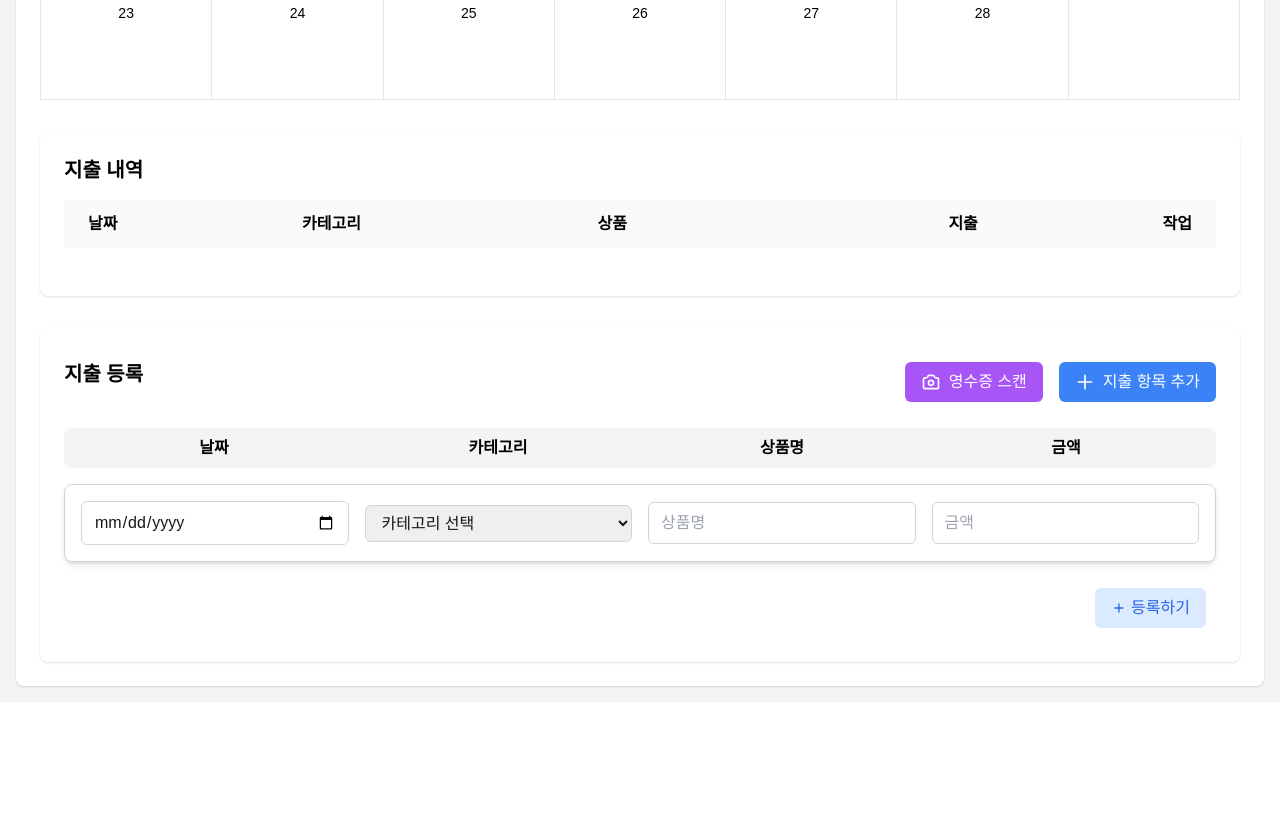
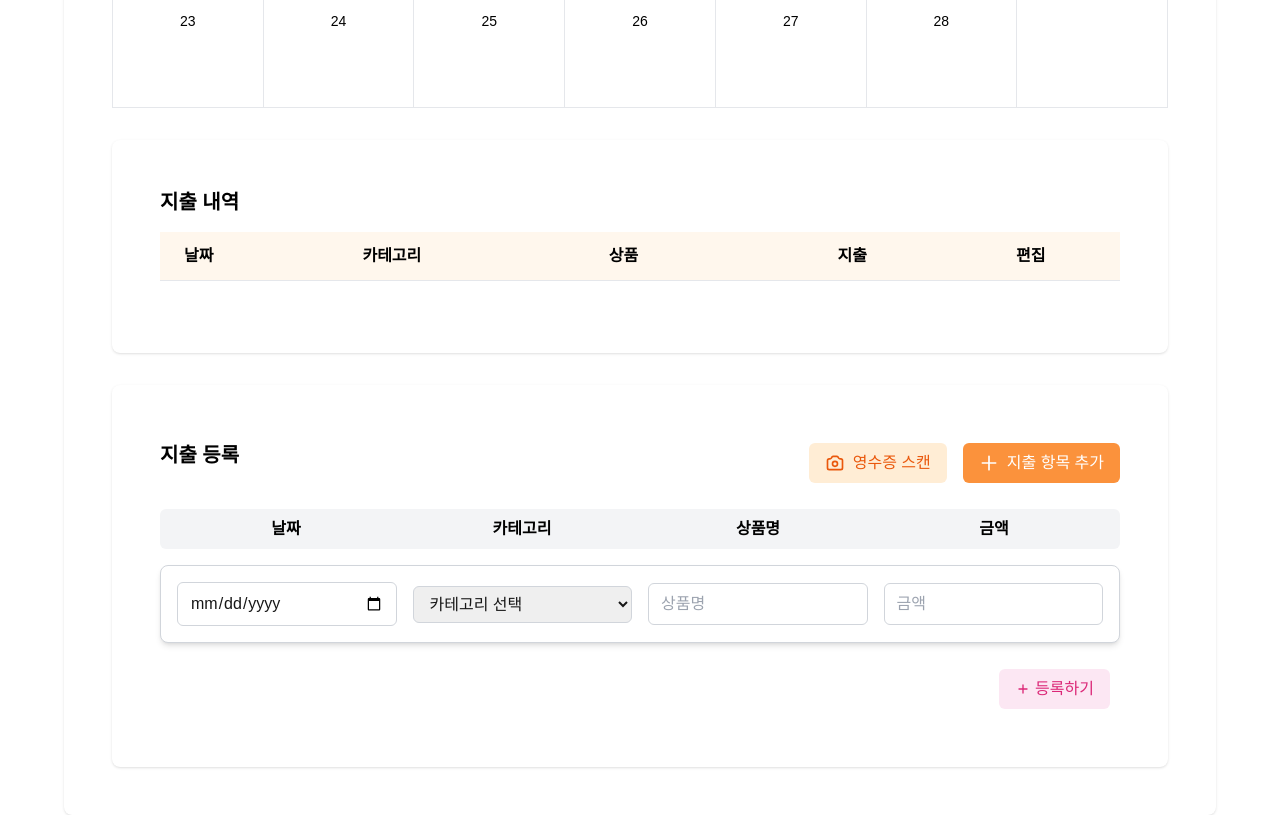
Before and after one commit to ACS7th-alpha/HAMA-frontend, a Next.js app: page /calendar in a window 1280 px wide. Shown: the part 920-1735 px from the top of the page. Before the commit the page ends 1622 px from the top, so only its background shows below. Built offline with nearby package versions, Linux system fonts and the light colour scheme; a web font is replaced by a local one.

Commit message:
design(ui): ui 일부 수정

```diff
--- a/app/calendar/page.js
+++ b/app/calendar/page.js
@@ -635,10 +635,10 @@ export default function CalendarPage() {
   }
 
   return (
-    <div className="min-h-screen bg-gray-100">
+    <div className="min-h-screen bg-white">
       <Header />
-      <main className="container mx-auto p-4">
-        <div className="bg-white rounded-lg shadow p-6">
+      <main className="container mx-auto max-w-6xl">
+        <div className="bg-white rounded-lg shadow p-12">
           {/* 달력 헤더 */}
           <div className="flex justify-center items-center mb-6">
             <button
@@ -706,12 +706,12 @@ export default function CalendarPage() {
           {/* 달력 이후 추가되는 섹션 */}
           <div className="mt-8 space-y-8">
             {/* 지출 내역 */}
-            <div className="bg-white rounded-lg shadow p-6">
+            <div className="bg-white rounded-lg shadow p-12">
               <h3 className="text-xl font-bold mb-4 text-black">지출 내역</h3>
               <div className="overflow-x-auto mb-6">
                 <table className="w-full">
-                  <thead className="bg-gray-50">
-                    <tr>
+                  <thead className="bg-orange-50">
+                    <tr className="border-b">
                       <th className="px-6 py-3 text-left text-black font-semibold">
                         날짜
                       </th>
@@ -721,11 +721,11 @@ export default function CalendarPage() {
                       <th className="px-6 py-3 text-left text-black font-semibold">
                         상품
                       </th>
-                      <th className="px-6 py-3 text-right text-black font-semibold">
+                      <th className="px-6 py-3 text-center text-black font-semibold">
                         지출
                       </th>
-                      <th className="px-6 py-3 text-right text-black font-semibold">
-                        작업
+                      <th className="px-6 py-3 text-center text-black font-semibold">
+                        편집
                       </th>
                     </tr>
                   </thead>
@@ -907,7 +907,7 @@ export default function CalendarPage() {
             </div>
 
             {/* 지출 등록 */}
-            <div className="bg-white rounded-lg shadow p-6">
+            <div className="bg-white rounded-lg shadow p-12">
               <div className="flex justify-between items-center mb-4">
                 <h2 className="text-xl font-bold mb-4 text-black">지출 등록</h2>
                 <div className="flex items-center space-x-4">
@@ -926,8 +926,8 @@ export default function CalendarPage() {
                       className={`flex items-center cursor-pointer ${
                         isAnalyzing
                           ? 'bg-gray-400'
-                          : 'bg-purple-500 hover:bg-purple-600'
-                      } text-white py-2 px-4 rounded-md transition duration-200`}
+                          : 'bg-orange-100 hover:bg-orange-200'
+                      } text-orange-600 py-2 px-4 rounded-md transition duration-200`}
                     >
                       {isAnalyzing ? (
                         <>
@@ -984,7 +984,7 @@ export default function CalendarPage() {
                   <button
                     type="button"
                     onClick={addSpendingItem}
-                    className="bg-blue-500 hover:bg-blue-600 text-white py-2 px-4 rounded-md transition duration-200 flex items-center"
+                    className="bg-orange-400 hover:bg-orange-600 text-white py-2 px-4 rounded-md transition duration-200 flex items-center"
                   >
                     <svg
                       xmlns="http://www.w3.org/2000/svg"
@@ -1139,7 +1139,7 @@ export default function CalendarPage() {
                   ) : (
                     <button
                       onClick={handleSubmit}
-                      className="inline-flex items-center px-4 py-2 bg-blue-100 text-blue-600 rounded-md hover:bg-blue-200 transition-colors duration-200"
+                      className="inline-flex items-center px-4 py-2 bg-pink-100 text-pink-600 rounded-md hover:bg-blue-200 transition-colors duration-200"
                     >
                       <svg
                         xmlns="http://www.w3.org/2000/svg"
--- a/app/components/Categoryproduct.js
+++ b/app/components/Categoryproduct.js
@@ -104,6 +104,11 @@ export default function CategoryProduct() {
     }
   }, []);
 
+  // 상품 클릭 핸들러 추가
+  const handleProductClick = (uid) => {
+    router.push(`/product/${uid}`);
+  };
+
   return (
     <div className="min-h-screen bg-white mt-12">
       <div className="container max-w-6xl mx-auto px-4 py-12">
@@ -153,7 +158,8 @@ export default function CategoryProduct() {
               {products.map((product) => (
                 <div
                   key={product.uid}
-                  className="bg-white rounded-2xl overflow-hidden shadow-sm hover:shadow-xl transition-all duration-300 border-2 border-pink-100 hover:border-pink-200"
+                  onClick={() => handleProductClick(product.uid)}
+                  className="bg-white rounded-2xl overflow-hidden shadow-sm hover:shadow-xl transition-all duration-300 border-2 border-pink-100 hover:border-pink-200 cursor-pointer"
                 >
                   <div className="relative group">
                     <div className="aspect-square overflow-hidden">
@@ -183,20 +189,6 @@ export default function CategoryProduct() {
                           {product.sale_price}
                         </p>
                       </div>
-                      <button
-                        onClick={() => {
-                          sessionStorage.setItem('prevPage', page.toString());
-                          sessionStorage.setItem('prevCategory', category);
-                          sessionStorage.setItem(
-                            'scrollPosition',
-                            window.scrollY.toString()
-                          );
-                          router.push(`/product/${product.uid}`);
-                        }}
-                        className="flex items-center gap-1 bg-orange-100 hover:bg-pink-200 text-orange-600 px-4 py-2 rounded-full text-xs font-medium transition-colors duration-200"
-                      >
-                        자세히 보기 <span>→</span>
-                      </button>
                     </div>
                   </div>
                 </div>
--- a/app/product/[uid]/page.js
+++ b/app/product/[uid]/page.js
@@ -161,7 +161,7 @@ export default function ProductDetail() {
         {/* 상단 네비게이션 */}
         <button
           onClick={() => router.back()}
-          className="mb-6 text-gray-600 bg-pink-50 hover:text-pink-600 transition-colors flex items-center gap-2"
+          className="mb-6 text-gray-600 bg-white hover:text-pink-600 transition-colors flex items-center gap-2"
         >
           ← 목록으로 돌아가기
         </button>
@@ -169,8 +169,8 @@ export default function ProductDetail() {
         <div className="bg-white rounded-[2rem] shadow-lg overflow-hidden ">
           <div className="md:flex">
             {/* 이미지 섹션 */}
-            <div className="md:w-1/2 p-6">
-              <div className="aspect-square rounded-2xl overflow-hidden border-2 border-pink-200">
+            <div className="md:w-1/2 p-12">
+              <div className="aspect-square rounded-2xl overflow-hidden border-2 border-orange-200">
                 <img
                   src={product.img}
                   alt={product.name}
@@ -181,67 +181,40 @@ export default function ProductDetail() {
 
             {/* 상품 정보 섹션 */}
 
-            <div className="md:w-1/2 p-8">
+            <div className="pl-6 mt-2">
               {/* 카테고리 뱃지 추가 */}
-              <div className="flex items-center gap-2 mb-4">
-                <span className="inline-block bg-pink-100 px-4 py-1 rounded-full text-sm font-medium">
+              <div className="flex items-center mt-12">
+                <span className="inline-block bg-orange-200 px-4 py-1 rounded-full text-base font-medium">
                   {categoryIcons[product.category] || '🎁'} {product.category}
                 </span>
               </div>
-              <div className=" rounded-2xl p-6 mb-6">
-                <div className="flex items-center gap-2 mb-4">
-                  <span className="inline-block bg-white text-pink-600 px-4 py-1 rounded-full text-sm font-medium">
-                    {product.brand}
-                  </span>
+              <div className=" rounded-2xl p-2 mb-6">
+                <h1 className="text-2xl font-bold text-gray-800 mt-6 mb-3">{product.name}</h1>
+                <p className="text-2xl font-bold text-black mb-4">{product.sale_price}</p>
+                <hr className="border-gray-200 my-4 mt-10" />
+                <div className="grid grid-cols-[100px_auto] gap-x-4 gap-y-2 text-black text-base">
+                  <span className="font-medium">브랜드</span> <span>{product.brand}</span>
+                  <span className="font-medium">구매처</span> <span>{product.site}</span>
                 </div>
-                <h1 className="text-2xl font-bold text-gray-800 mb-3">
-                  {product.name}
-                </h1>
-                <div className="flex items-center gap-2 text-gray-500 text-sm mb-4">
-                  <span className="text-lg">🏪</span>
-                  {product.site}
-                </div>
-                <div className="flex items-center gap-2 mb-4">
-                  <span className="text-lg"></span>
-                  <p className="text-2xl font-bold text-black">
-                    {product.sale_price}
-                  </p>
-                </div>
+                <hr className="border-gray-200 my-4" />
               </div>
-              <div className="flex gap-4 mt-8">
+              <div className="flex gap-4 mt-8 items-center justify-start">
                 <button
                   onClick={handleAddToCart}
-                  className="flex-1 bg-pink-500 text-white py-3 px-6 rounded-full hover:bg-pink-600 transition-colors duration-200"
+                  className="flex-1 bg-orange-400 text-white py-3 px-4 hover:bg-orange-600 transition-colors duration-200"
                 >
                   장바구니 담기
                 </button>
-              </div>
-
-
-
-
-              {/* 구매 버튼 섹션 */}
-              <div className="space-y-4">
+                {product.link && (
                 <a
                   href={product.link}
                   target="_blank"
                   rel="noopener noreferrer"
-                  className="block w-full bg-gradient-to-r from-pink-300 to-yellow-200 text-white text-center py-4 rounded-2xl hover:from-pink-600 hover:to-purple-600 transition-all duration-300 shadow-md hover:shadow-lg font-medium text-lg"
+                  className="flex-1 py-3 px-4 h-12 bg-white border-2 border-orange-500 text-orange-600 hover:text-black transition-colors duration-200 text-center flex items-center justify-center"
                 >
                   구매하러 가기
                 </a>
-
-                {/* 추가 정보 */}
-                <div className="bg-blue-50 rounded-2xl p-4 text-sm text-gray-600">
-                  <div className="flex items-center gap-2 mb-2">
-                    <span>👶</span>
-                    <span>아기와 엄마를 위한 제품</span>
-                  </div>
-                  <div className="flex items-center gap-2">
-                    <span>✨</span>
-                    <span>안전하고 믿을 수 있는 제품</span>
-                  </div>
-                </div>
+                )}
               </div>
             </div>
           </div>
--- a/package.json
+++ b/package.json
@@ -10,6 +10,7 @@
     "start:dev": "npm run dev"
   },
   "dependencies": {
+    "@heroicons/react": "^2.2.0",
     "@react-oauth/google": "^0.12.1",
     "axios": "^1.7.9",
     "chart.js": "^4.4.7",
```
Also changed, not shown: 1 other file (tests, documents, lock files or other folders).
